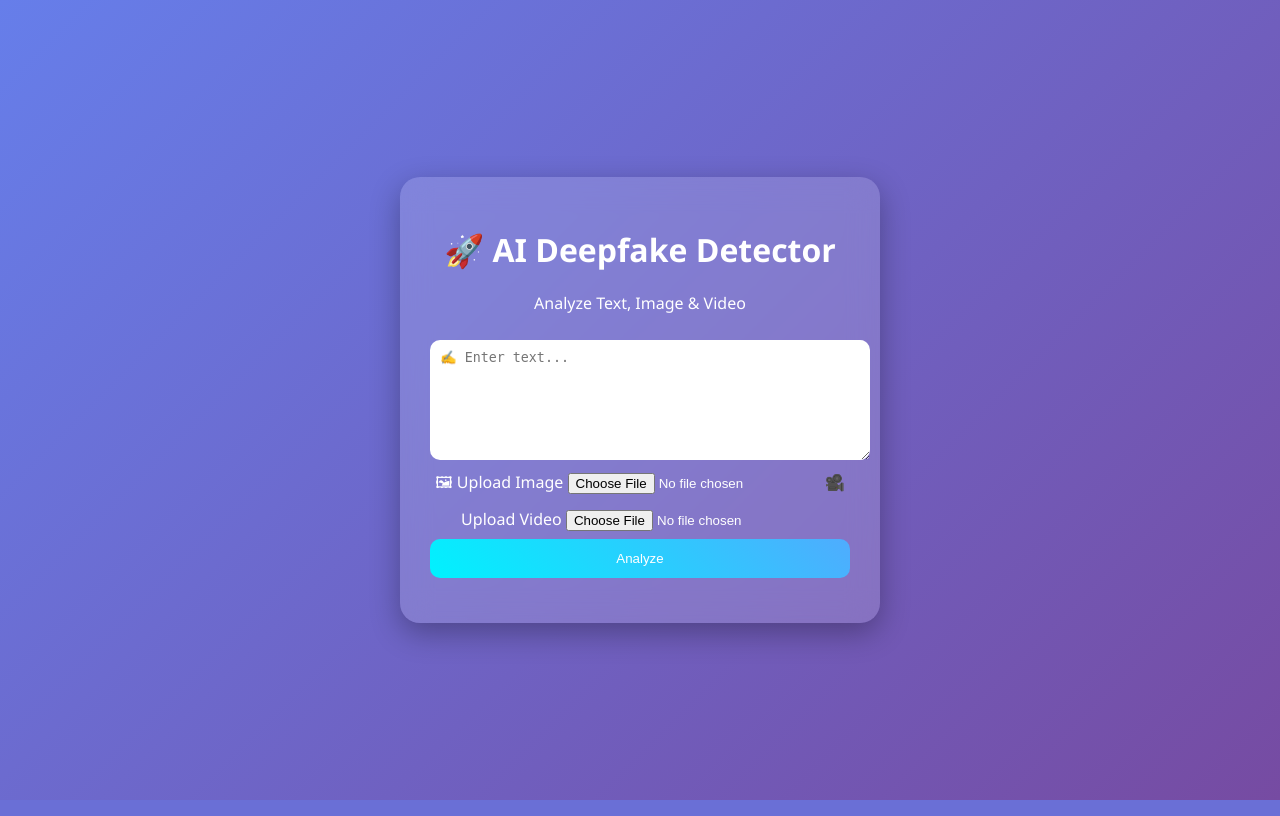
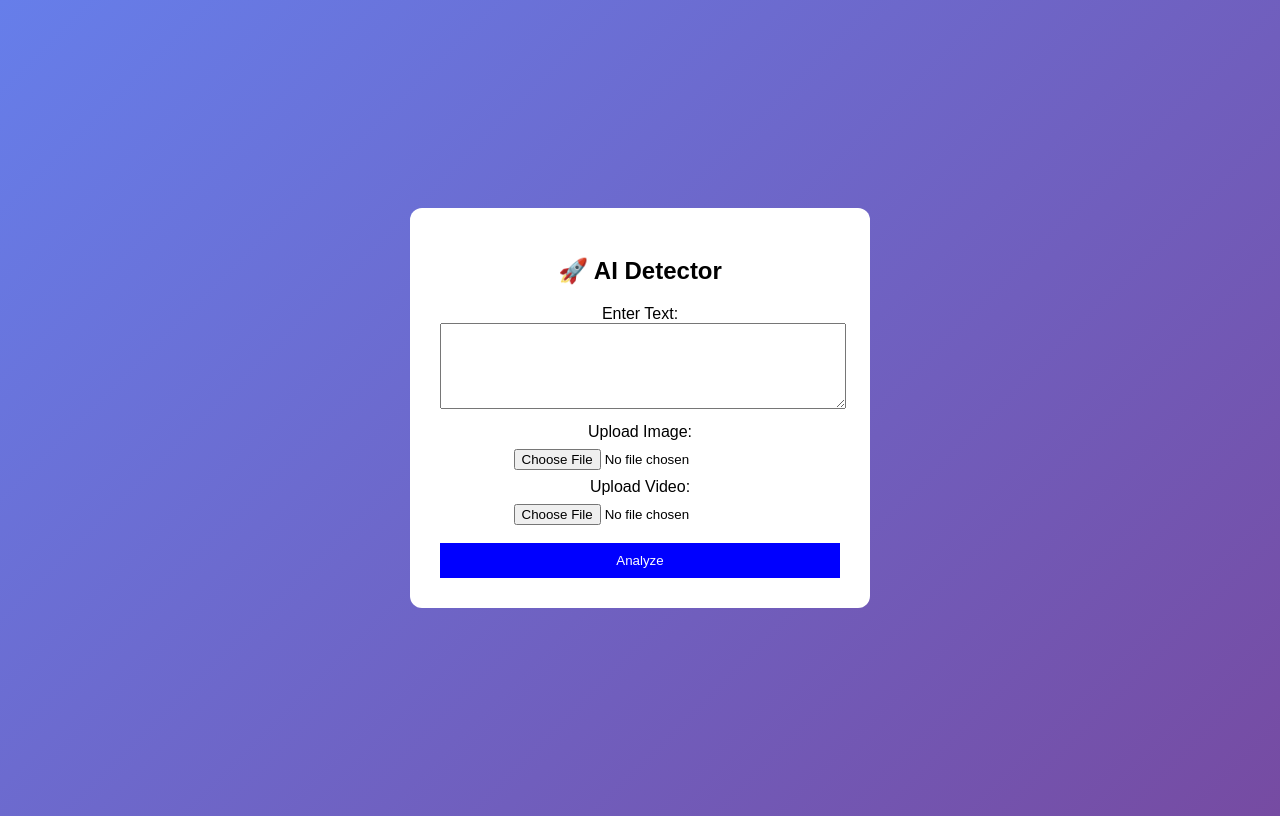
Before and after one commit to aashishyogi7462-dotcom/ai-detector, a Flask app: page / in a window 1280 px wide. Run offline with Flask 3, Linux system fonts and the light colour scheme; parts of the project's set-up code (start-up, migrations or seed data) failed here and were passed over.

Commit message:
final UI + multi imput fix

```diff
--- a/app.py
+++ b/app.py
@@ -1,20 +1,11 @@
+from flask import Flask, render_template, request
 import os
-import requests
-import cv2
-from flask import Flask, render_template, request
-import pickle
 
 app = Flask(__name__)
 
-# Load model
-model, vectorizer = pickle.load(open("model/model.pkl", "rb"))
-
 UPLOAD_FOLDER = "static/uploads"
+os.makedirs(UPLOAD_FOLDER, exist_ok=True)
 app.config["UPLOAD_FOLDER"] = UPLOAD_FOLDER
-
-# API KEYS (apni dalna)
-API_USER = "YOUR_API_USER"
-API_SECRET = "YOUR_API_SECRET"
 
 
 @app.route("/", methods=["GET", "POST"])
@@ -25,73 +16,31 @@ def home():
 
     if request.method == "POST":
 
+        # TEXT
         text = request.form.get("text")
+        if text and text.strip() != "":
+            text_result = "🧠 Text Result: AI Generated"
+
+        # IMAGE
         image = request.files.get("image")
+        if image and image.filename != "":
+            image_path = os.path.join(app.config["UPLOAD_FOLDER"], image.filename)
+            image.save(image_path)
+            image_result = "🖼️ Image Result: Fake Image"
+
+        # VIDEO
         video = request.files.get("video")
+        if video and video.filename != "":
+            video_path = os.path.join(app.config["UPLOAD_FOLDER"], video.filename)
+            video.save(video_path)
+            video_result = "🎥 Video Result: Deepfake Detected"
 
-        # ===== TEXT =====
-        if text and text.strip() != "":
-            X = vectorizer.transform([text])
-            prediction = model.predict(X)
-            text_result = "AI Generated Text 🤖" if prediction[0] == 1 else "Human Written Text 🧑"
-
-        # ===== IMAGE =====
-        if image and image.filename != "":
-            path = os.path.join(app.config["UPLOAD_FOLDER"], image.filename)
-            image.save(path)
-
-            try:
-                response = requests.post(
-                    "https://api.sightengine.com/1.0/check.json",
-                    files={'media': open(path, 'rb')},
-                    data={
-                        'models': 'genai',
-                        'api_user': API_USER,
-                        'api_secret': API_SECRET
-                    }
-                ).json()
-
-                score = response['type']['ai_generated']
-                image_result = "AI Generated Image 🤖" if score > 0.5 else "Real Image 📷"
-
-            except:
-                image_result = "Error analyzing image ❌"
-
-        # ===== VIDEO =====
-        if video and video.filename != "":
-            path = os.path.join(app.config["UPLOAD_FOLDER"], video.filename)
-            video.save(path)
-
-            cap = cv2.VideoCapture(path)
-            success, frame = cap.read()
-
-            if success:
-                frame_path = os.path.join(app.config["UPLOAD_FOLDER"], "frame.jpg")
-                cv2.imwrite(frame_path, frame)
-
-                try:
-                    response = requests.post(
-                        "https://api.sightengine.com/1.0/check.json",
-                        files={'media': open(frame_path, 'rb')},
-                        data={
-                            'models': 'genai',
-                            'api_user': API_USER,
-                            'api_secret': API_SECRET
-                        }
-                    ).json()
-
-                    score = response['type']['ai_generated']
-                    video_result = "AI Generated Video 🎥🤖" if score > 0.5 else "Real Video 🎥"
-
-                except:
-                    video_result = "Error analyzing video ❌"
-            else:
-                video_result = "Video processing error ❌"
-
-    return render_template("index.html",
-                           text_result=text_result,
-                           image_result=image_result,
-                           video_result=video_result)
+    return render_template(
+        "index.html",
+        text_result=text_result,
+        image_result=image_result,
+        video_result=video_result
+    )
 
 
 if __name__ == "__main__":
--- a/templates/index.html
+++ b/templates/index.html
@@ -1,55 +1,97 @@
 <!DOCTYPE html>
 <html>
 <head>
-    <title>AI Deepfake Detector</title>
-    <link rel="stylesheet" href="{{ url_for('static', filename='style.css') }}">
+    <title>AI Detector</title>
+    <style>
+        body {
+            font-family: Arial;
+            background: linear-gradient(135deg, #667eea, #764ba2);
+            color: white;
+            display: flex;
+            justify-content: center;
+            align-items: center;
+            height: 100vh;
+        }
+
+        .box {
+            background: white;
+            color: black;
+            padding: 30px;
+            border-radius: 12px;
+            width: 400px;
+            text-align: center;
+        }
+
+        h2 {
+            margin-bottom: 20px;
+        }
+
+        textarea {
+            width: 100%;
+            height: 80px;
+            margin-bottom: 10px;
+        }
+
+        input {
+            margin: 8px 0;
+        }
+
+        button {
+            background: blue;
+            color: white;
+            padding: 10px;
+            border: none;
+            width: 100%;
+            margin-top: 10px;
+            cursor: pointer;
+        }
+
+        .result {
+            margin-top: 10px;
+            padding: 10px;
+            border-radius: 5px;
+        }
+
+        .text { background: #d4edda; }
+        .image { background: #cce5ff; }
+        .video { background: #f8d7da; }
+    </style>
 </head>
 
 <body>
 
-<div class="container">
-
-    <h1>🚀 AI Deepfake Detector</h1>
-    <p>Analyze Text, Image & Video</p>
+<div class="box">
+    <h2>🚀 AI Detector</h2>
 
     <form method="POST" enctype="multipart/form-data">
 
-        <textarea name="text" placeholder="✍️ Enter text..."></textarea>
+        <!-- TEXT -->
+        <label>Enter Text:</label>
+        <textarea name="text"></textarea>
 
-        <label>🖼 Upload Image</label>
-        <input type="file" name="image">
+        <!-- IMAGE -->
+        <label>Upload Image:</label><br>
+        <input type="file" name="image"><br>
 
-        <label>🎥 Upload Video</label>
-        <input type="file" name="video">
+        <!-- VIDEO -->
+        <label>Upload Video:</label><br>
+        <input type="file" name="video"><br>
 
         <button type="submit">Analyze</button>
-
     </form>
 
-    <div class="results">
-
+    <!-- RESULTS -->
     {% if text_result %}
-        <div class="card text">
-            <h3>📝 Text Result</h3>
-            <p>{{ text_result }}</p>
-        </div>
+        <div class="result text">{{ text_result }}</div>
     {% endif %}
 
     {% if image_result %}
-        <div class="card image">
-            <h3>🖼 Image Result</h3>
-            <p>{{ image_result }}</p>
-        </div>
+        <div class="result image">{{ image_result }}</div>
     {% endif %}
 
     {% if video_result %}
-        <div class="card video">
-            <h3>🎥 Video Result</h3>
-            <p>{{ video_result }}</p>
-        </div>
+        <div class="result video">{{ video_result }}</div>
     {% endif %}
-
-    </div>
 
 </div>
 
```
Lines whose indentation alone changed are shown as unchanged.
